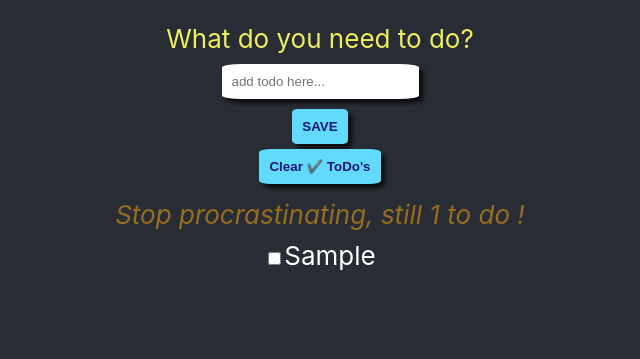
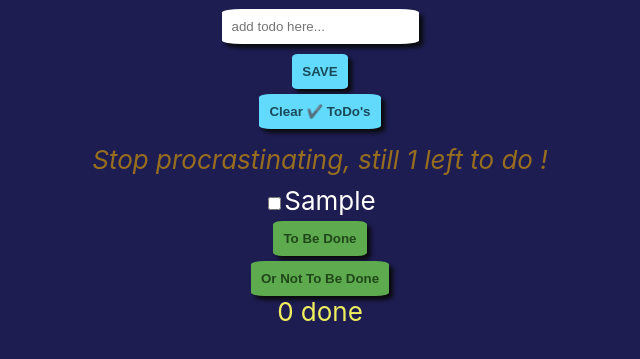
Before and after one commit to Jonathanazerty/intro-react, a React (Create React App) app: page /Done in a window 1280 px wide. Both pictures are taken after typing "Sample" into the empty fields and a click on the input "SAVE". Shown: the part 399-758 px from the top of the page, without its empty margins (320-960 px from the left). Built offline with nearby package versions, Linux system fonts and the light colour scheme.

Commit message:
add route & CSS

```diff
--- a/package.json
+++ b/package.json
@@ -8,6 +8,7 @@
     "@testing-library/user-event": "^12.8.3",
     "react": "^17.0.2",
     "react-dom": "^17.0.2",
+    "react-router-dom": "^5.2.1",
     "react-scripts": "4.0.3",
     "uuid": "^8.3.2",
     "web-vitals": "^1.1.2"
--- a/src/App.css
+++ b/src/App.css
@@ -12,7 +12,7 @@
 
 
 .App-header {
-  background-color: #282c34;
+  background-color: #1d1d52;
   min-height: 100vh;
   display: flex;
   flex-direction: column;
@@ -29,7 +29,7 @@
 #submit{
   margin-top: 10px;
   background-color: #61dafb;
-  color: rgb(24, 24, 124);
+  color: #1a4a5a;
   padding: 10px;
   border: none;
   border-radius: 10%;
@@ -40,12 +40,27 @@
 #clear{
   margin-top: 5px;
   background-color: #61dafb;
-  color: rgb(24, 24, 124);
+  color: #1a4a5a;
   padding: 10px;
   border: none;
   border-radius: 10%;
   box-shadow: 4px 4px 4px #0a0b0e;
   font-weight: bold;
+}
+
+.btnToDo, .btnDone{
+  margin-top: 5px;
+  background-color: #5eaa4f;
+  color: #204719;
+  padding: 10px;
+  border: none;
+  border-radius: 10%;
+  box-shadow: 4px 4px 4px #0a0b0e;
+  font-weight: bold;
+}
+
+.counter {
+  color:rgb(238, 238, 94);
 }
 
 #submit:hover, #clear:hover{
--- a/src/App.js
+++ b/src/App.js
@@ -2,6 +2,9 @@ import logo from './todo.jpg';
 import './App.css';
 import React from "react";
 import ToDoList from "./ToDoList";
+import { BrowserRouter as Router, Route, Switch, Link } from 'react-router-dom';
+import Done from './Done';
+import NotDone from './NotDone';
 
 function App() {
 
@@ -12,7 +15,15 @@ function App() {
         <h1>
           THE 2DO APP 📝.
         </h1>
-          <ToDoList />
+          <Router>
+            <ToDoList />
+              <Link to="/"><button class="btnToDo" type="button"> To Be Done </button></Link>
+              <Link to="/Done"><button class="btnDone" type="button"> Or Not To Be Done</button></Link>
+            <Switch>
+              <Route path="/" exact component={NotDone}/>
+              <Route path="/Done" component={Done}/>
+            </Switch>
+          </Router>
       </header>
     </div>
   );
--- /dev/null
+++ b/src/Done.js
@@ -0,0 +1,30 @@
+import React, { useState, useEffect } from 'react';
+
+const LOCAL_STORAGE_KEY = 'todoApp.todos';
+
+const Done = () => {
+    const [todos, setTodos] = useState([]);
+    useEffect(() => {
+        const storedTodos = JSON.parse(localStorage.getItem(LOCAL_STORAGE_KEY))
+        if (storedTodos) setTodos(storedTodos)
+    }, [])
+
+    useEffect(() => {
+        localStorage.setItem(LOCAL_STORAGE_KEY, JSON.stringify(todos))
+    }, [todos]);
+
+    return (
+        <div>
+        <div className="counter">{todos.filter(todo => todo.complete).length} done</div>
+        {todos.map(todo => {
+                if(todo.complete){
+                    console.log(todo.name);
+                 return (<div key={todo.id} value={todo.name}>{todo.name}</div>)
+                } return (null)
+        })}
+
+        </div>
+    )
+};
+
+export default Done;
--- a/src/Map2Dos.js
+++ b/src/Map2Dos.js
@@ -3,8 +3,10 @@ import ToDo from './ToDo'
 
 export default function mapToDos({todos, checkToDo}) {
     return (
-        todos.map(todo => {
+        <div className='mapToDo'>
+        {todos.map(todo => {
             return <ToDo key={todo.id} checkToDo={checkToDo} todo={todo} />
-        })
+        })}
+        </div>
     )
 }
--- /dev/null
+++ b/src/NotDone.js
@@ -0,0 +1,30 @@
+import React, { useState, useEffect } from 'react';
+
+const LOCAL_STORAGE_KEY = 'todoApp.todos';
+
+const NotDone = () => {
+    const [todos, setTodos] = useState([]);
+    useEffect(() => {
+        const storedTodos = JSON.parse(localStorage.getItem(LOCAL_STORAGE_KEY))
+        if (storedTodos) setTodos(storedTodos)
+    }, [])
+
+    useEffect(() => {
+        localStorage.setItem(LOCAL_STORAGE_KEY, JSON.stringify(todos))
+    }, [todos]);
+
+    return (
+        <div>
+        <div className="counter">{todos.filter(todo => !todo.complete).length} still left to do</div>
+        {todos.map(todo => {
+                if(todo.complete){
+                    console.log(todo.name);
+                 return (<div key={todo.id} value={todo.name}>{todo.name}</div>)
+                } return (null)
+        })}
+
+        </div>
+    )
+};
+
+export default NotDone;
--- a/src/ToDo.js
+++ b/src/ToDo.js
@@ -6,7 +6,7 @@ export default function ToDo({ todo, checkToDo }) {
     };
 
     return (
-        <div>
+        <div className='ToDo'>
             <label>
                 <input type="checkbox" checked = {todo.complete} onChange = {handleToDoClick}/>
                 {todo.name}
--- a/src/ToDoList.js
+++ b/src/ToDoList.js
@@ -46,7 +46,7 @@ export default function ToDoList() {
             <input ref={inputRef} type="text" name="addToDo" id="addToDo" placeholder="add todo here..." />
             <input onClick={clickHandler} type="submit" value="SAVE" id="submit"/>
             <button onClick={clearCheckedToDos} id="clear"> Clear ✔️ ToDo's</button>
-            <div id="number"><i>Stop procrastinating, still {todos.filter(todo => !todo.complete).length} to do !</i> </div>
+            <div id="number"><i>Stop procrastinating, still {todos.filter(todo => !todo.complete).length} left to do !</i> </div>
             <Map2Dos todos={todos} checkToDo={checkToDo}/>
         </>
     );
```
Also changed, not shown: 1 other file (tests, documents, lock files or other folders).
